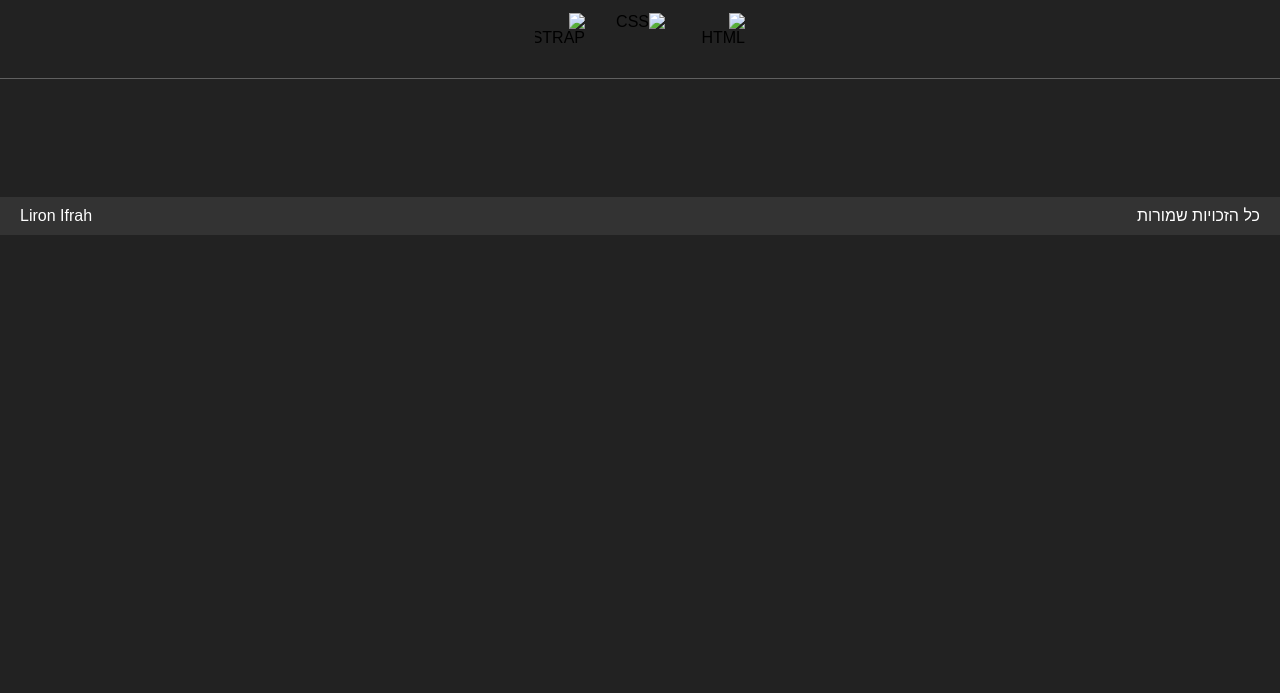
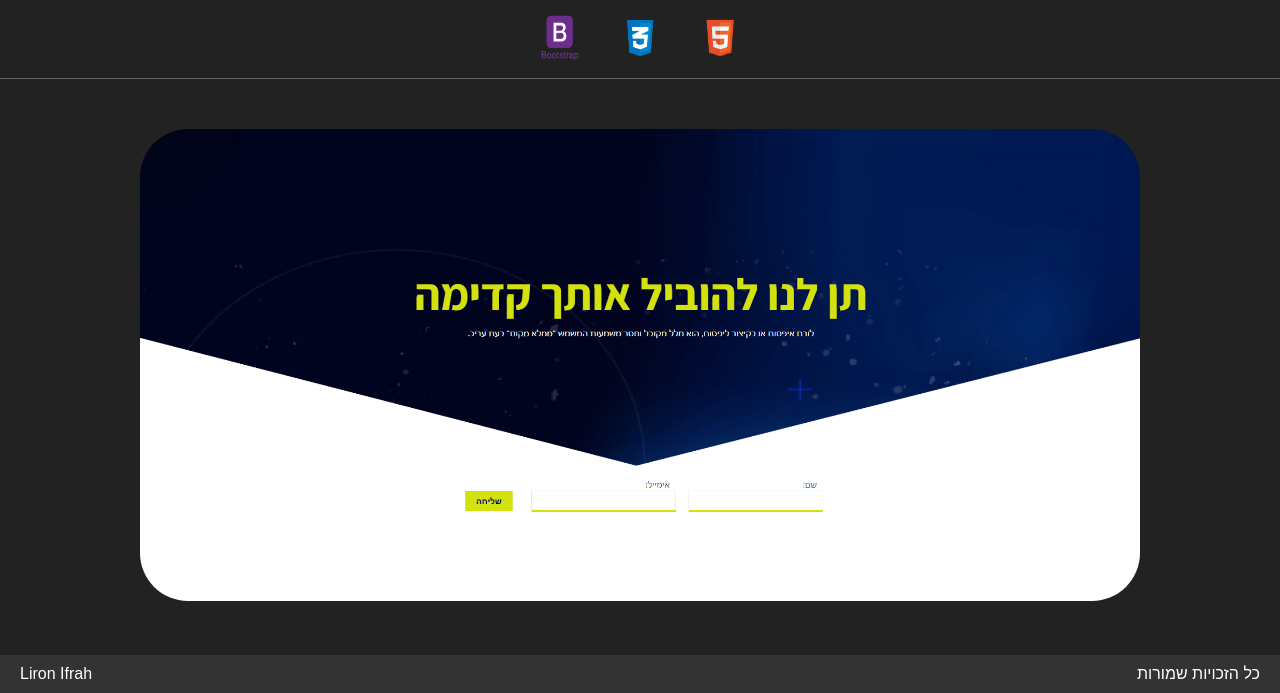
Before and after one commit to LironIfrah/LironIfrahPorfolio, a plain HTML site: page Projects/Lead You/Landing Lead_You/index.html in a window 1280 px wide. Shown: the part 552-1245 px from the top of the page. Before the commit the page ends 800 px from the top, so only its background shows below. Drawn offline with Linux system fonts and the light colour scheme.

Commit message:
fixed images

```diff
--- a/Projects/Lead You/Landing Lead_You/index.html
+++ b/Projects/Lead You/Landing Lead_You/index.html
@@ -34,15 +34,15 @@
     </section>
 
     <section class="technologies">
-        <img src="./images/HTML.png" alt="HTML">
-        <img src="./images/CSS.png" alt="CSS">
-        <img src="./images/BOOTSTRAP.png" alt="BOOTSTRAP">
+        <img src="../../../images/HTML.png" alt="HTML">
+        <img src="../../../images/CSS.png" alt="CSS">
+        <img src="../../../images/BOOTSTRAP.png" alt="BOOTSTRAP">
 
     </section>
 
     <section class="form-section">
         <div class="form-container">
-           <img src="./images/Lead you Page Image.png" alt="">
+           <img src="../../../images/Lead you Page Image.png" alt="">
         </div>
     </section>
 
```
Also changed, not shown: Projects/Coffee/Landing Coffee/index.html (+3 -3 lines), Projects/FreeService/Landing Free_service/index.html (+3 -3 lines), Projects/Here_Now/Landing Here_Now/index.html (+2 -2 lines), Projects/LeadYou_Pink/Landing LeadYouPink/index.html (+3 -3 lines), Projects/Nails/Landing Nails/index.html (+4 -4 lines).
